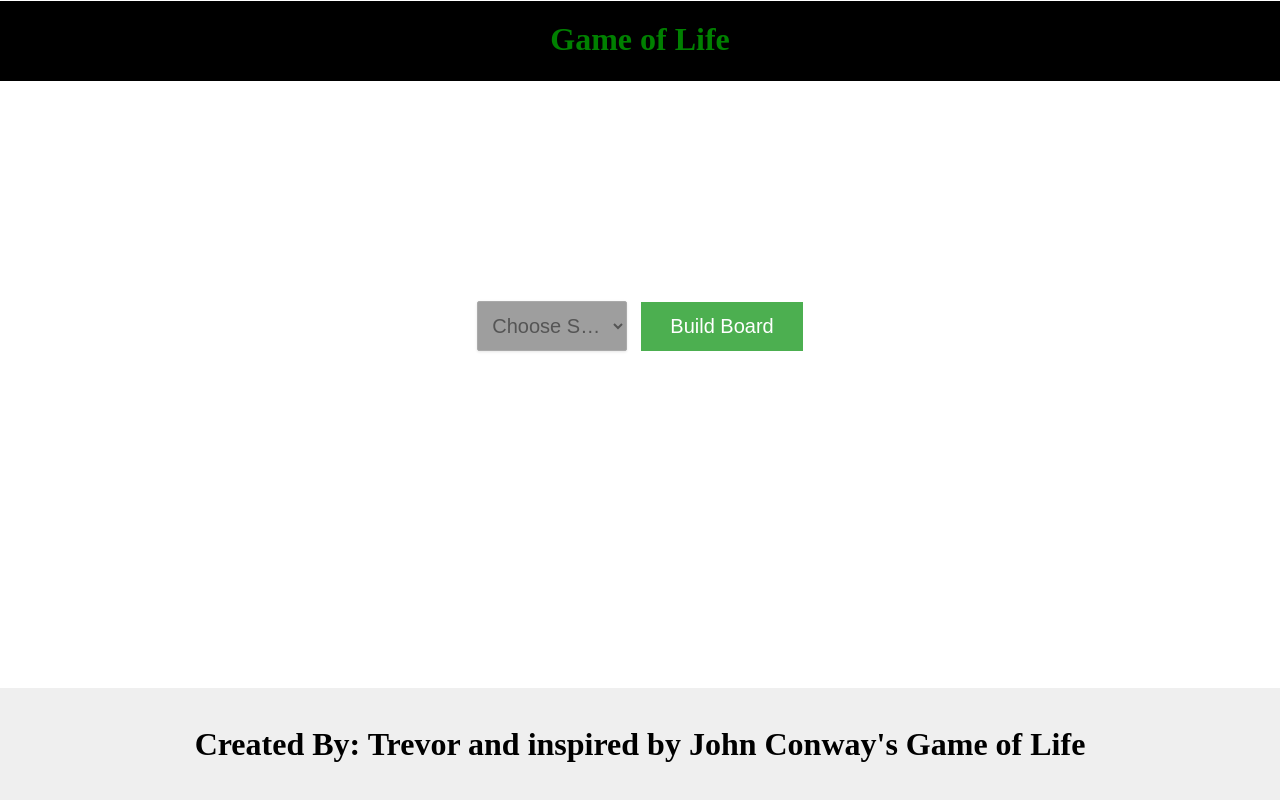
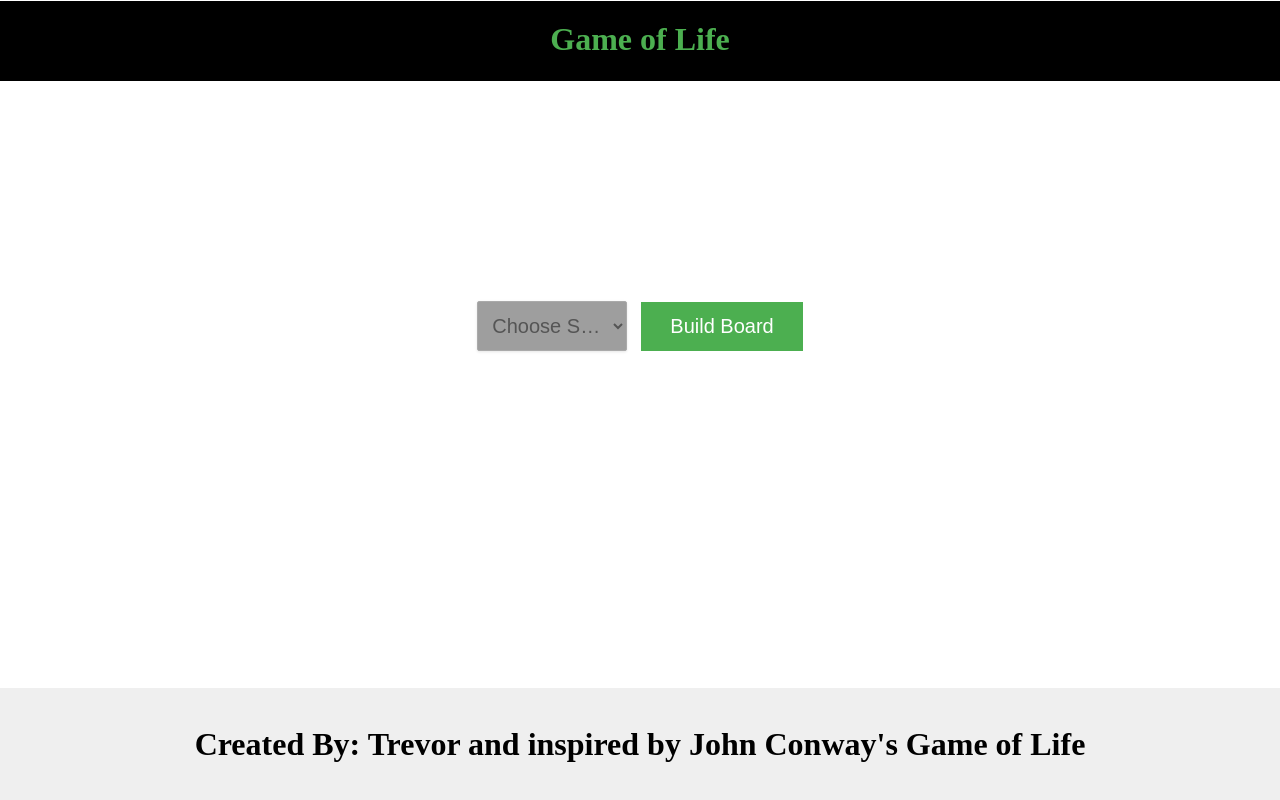
Before and after one commit to TLPcoder/game-of-life, a website: page game.html in a window 1280 px wide. Drawn offline with Linux system fonts and the light colour scheme; grey boxes are pictures that could not be loaded.

Commit message:
color of nav

```diff
--- a/public/style.css
+++ b/public/style.css
@@ -22,7 +22,7 @@ html, body {
 }
 
 #nav {
-    color: green;
+    color: #4CAF50;
     background-color: black;
     margin: auto;
     width: 100%;
```
